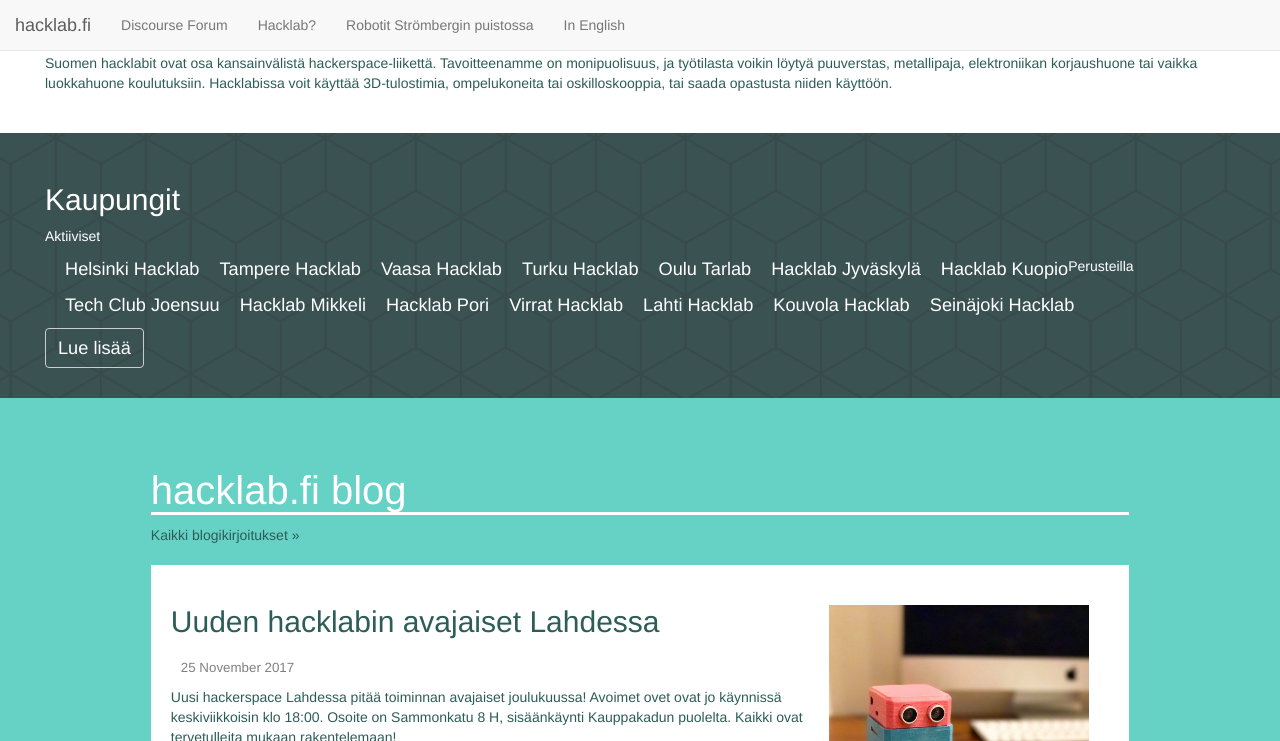
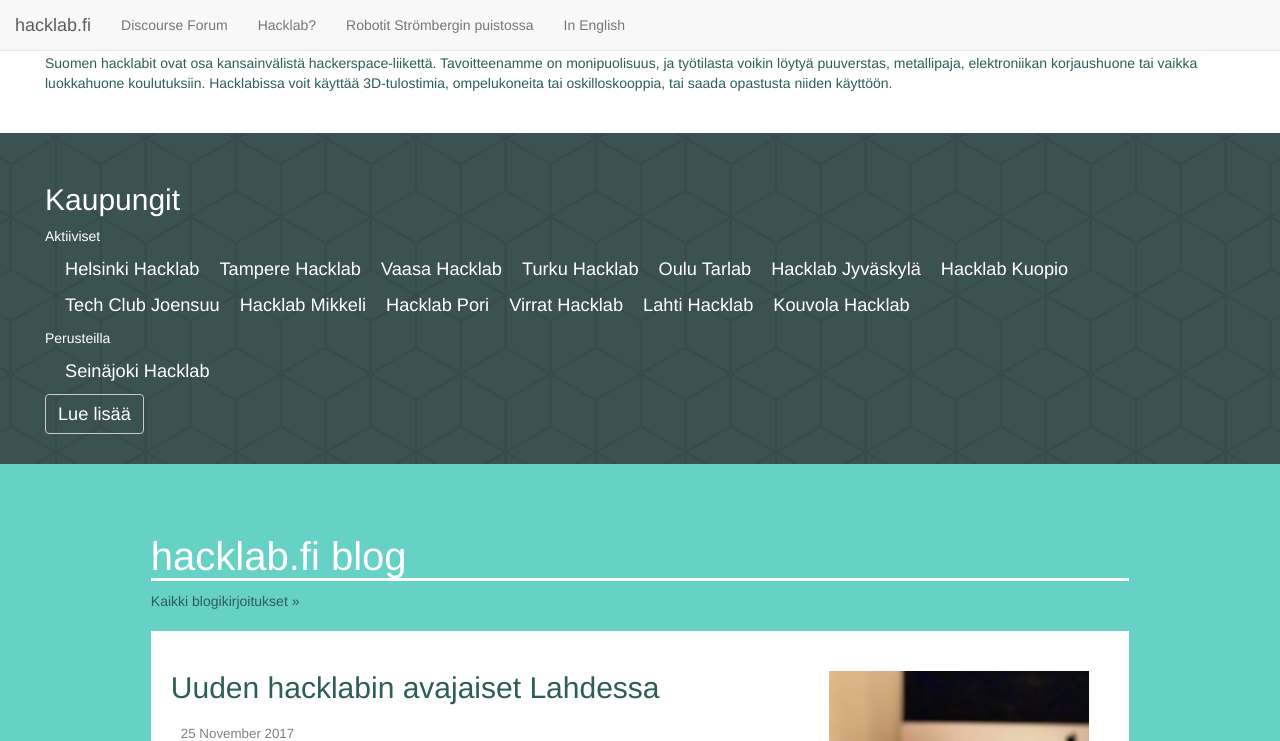
Before and after one commit to hacklab-fi/hacklab-website, a Jekyll site: the page built from index.html, in a window 1280 px wide and 1400 px high, scrolled down 540 px. Shown: the top 741 px of the window. Built offline with Jekyll 4.4.1, drawn with Linux system fonts in a browser that asks for light colours; nearby versions of some CDN libraries; grey boxes are pictures that could not be loaded.

Commit message:
css + meta

```diff
--- a/_includes/cities.html
+++ b/_includes/cities.html
@@ -3,18 +3,16 @@
      <h2>{% if page.lang == 'fi' %}Kaupungit{% else %}Cities{% endif %}</h2>
      {% assign status_a = site.data.kaupungit | where:'status', 'active' %}
      {% assign status_b = site.data.kaupungit | where:'status', 'building' %}
-     <p class="hs_status">{% if page.lang == 'fi' %}Aktiiviset{% else %}Active{% endif %}</p>
+     <p class="hs_status_listing">{% if page.lang == 'fi' %}Aktiiviset{% else %}Active{% endif %}</p>
      {% for k in status_a %}
-     <div class="hs_list">
-       <span><a href="{{ k.url }}">{{ k.kaupunki }}</a></span>
-     </div>
+     <span class="hs_list"><a href="{{ k.url }}">{{ k.kaupunki }}</a></span>
      {% endfor %}
-     <p class="hs_status">{% if page.lang == 'fi' %}Perusteilla{% else %}Building{% endif %}</p>
+     {% if status_b %}
+     <p class="hs_status_listing">{% if page.lang == 'fi' %}Perusteilla{% else %}Building{% endif %}</p>
      {% for k in status_b %}
-     <div class="hs_list">
-       <span><a href="{{ k.url }}">{{ k.kaupunki }}</a></span>
-     </div>
+     <span class="hs_list"><a href="{{ k.url }}">{{ k.kaupunki }}</a></span>
      {% endfor %}
+     {% endif %}
      <p>
        <a class="btn btn-default btn-transparent" href="kaupungit.html" role="button">{% if page.lang == 'fi' %}Lue lis&#xE4;&#xE4;{% else %}Read more{% endif %}</a>
      </p>
--- a/_layouts/post.html
+++ b/_layouts/post.html
@@ -1,5 +1,5 @@
 ---
-og_image_prefix: /posts_images
+og_image_prefix: posts_images/
 layout: default
 header: n
 ---
--- a/_layouts/post_en.html
+++ b/_layouts/post_en.html
@@ -1,5 +1,5 @@
 ---
-og_image_prefix: /posts_images
+og_image_prefix: posts_images/
 layout: default
 header: n
 lang: en
--- a/assets/uusi.css
+++ b/assets/uusi.css
@@ -161,6 +161,10 @@
     font-size: 130%;
 }
 
+.hs_status{
+	display:block;
+}
+
 /* lista kaupungeista */
 
 .hs_list{
@@ -170,10 +174,10 @@
 	margin-bottom: 10px;
 }
 
-.hs_status{
+.hs_status_listing{
 	display:block;
+	clear: both;
 }
-
 
 /* Posts */
 .post-meta {
```
